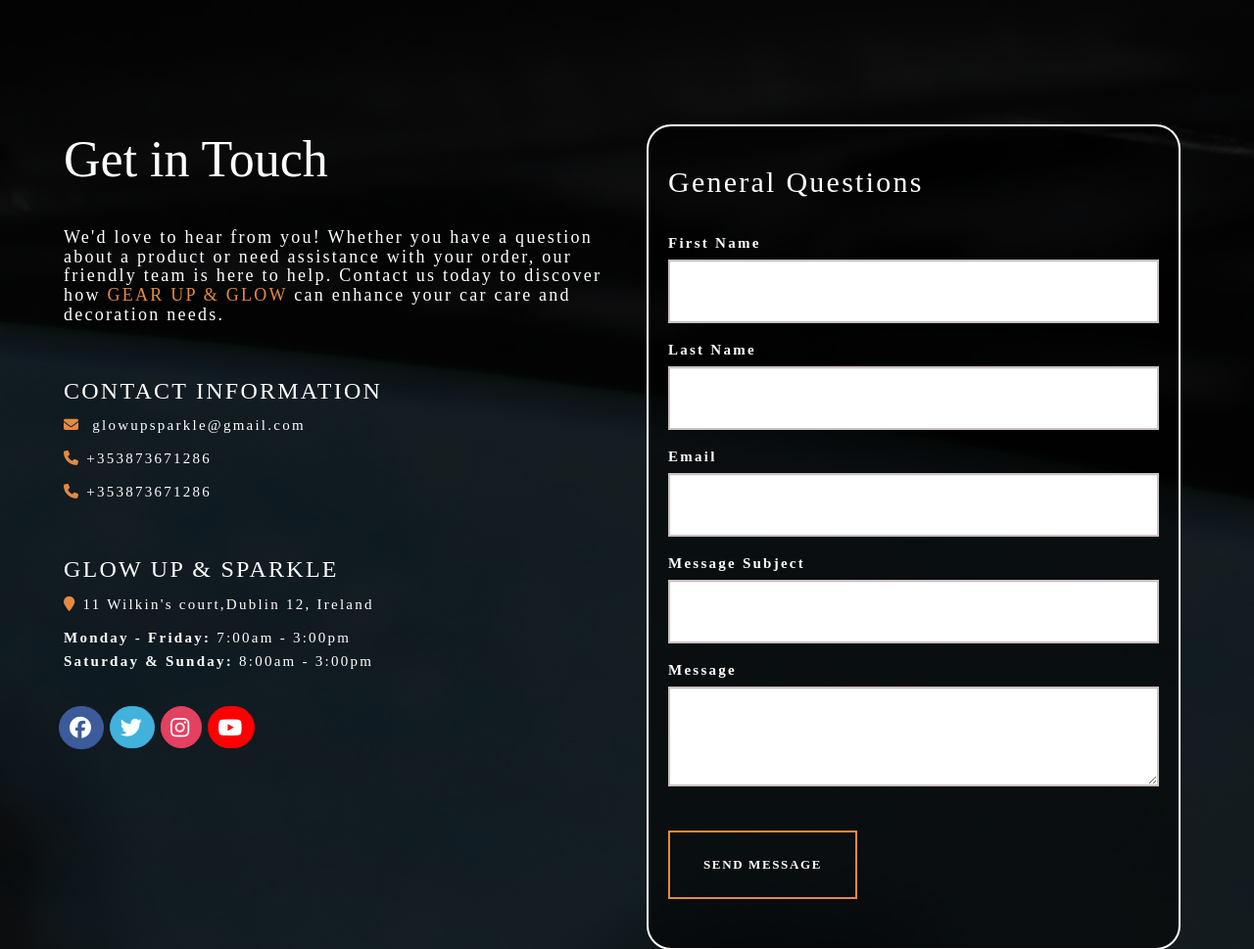
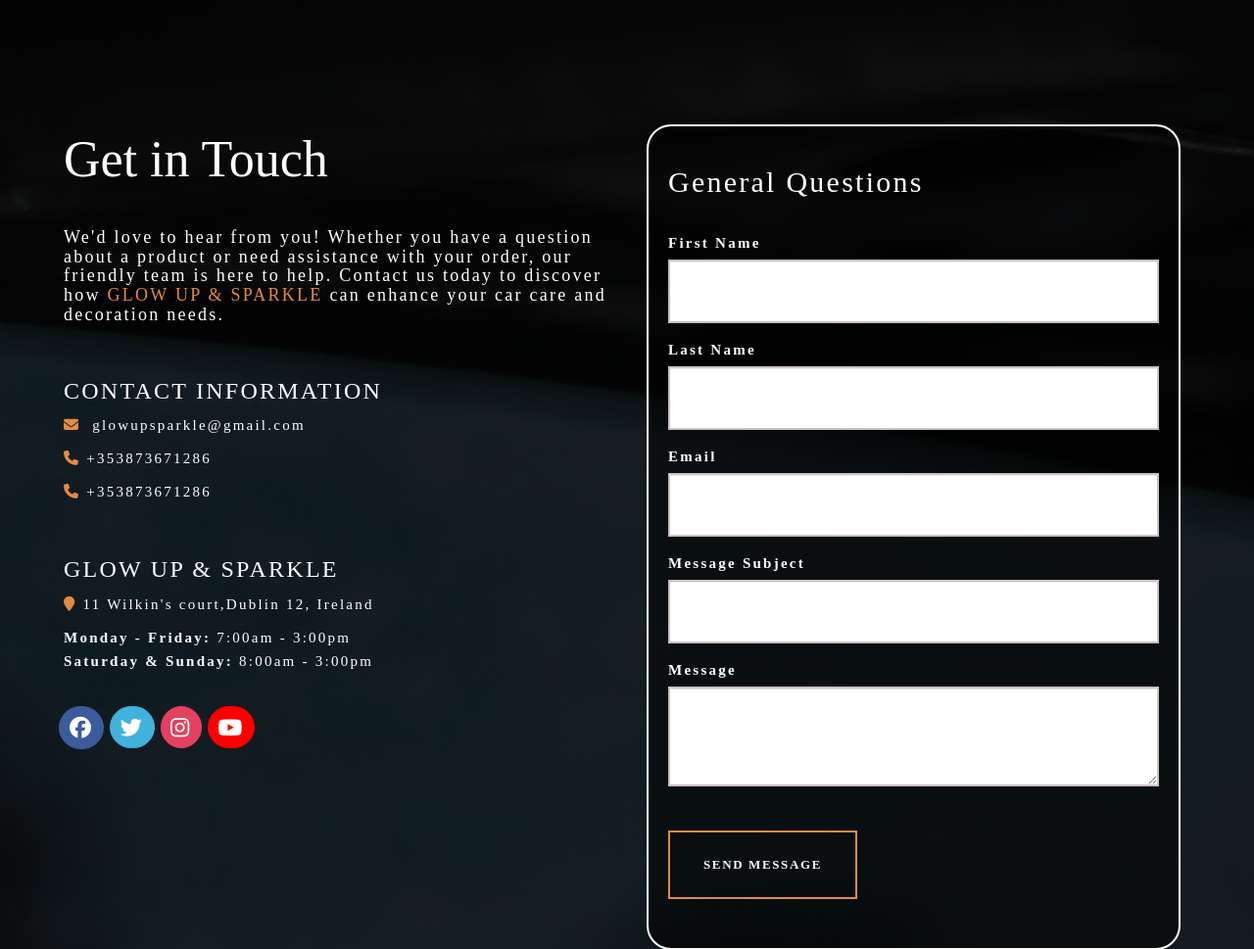
Before and after one commit to Chris4891/CI-PP5-GlowUpAndSparkle, a Django app: page /contact/ in a window 1280 px wide. Shown: the part 646-1615 px from the top of the page at 98% size. Run offline with Django 3.2, Linux system fonts and the light colour scheme; parts of the project's set-up code (start-up, migrations or seed data) failed here and were passed over; some libraries are stand-ins or nearby versions.

Commit message:
Update contact.html

```diff
--- a/store/templates/contact.html
+++ b/store/templates/contact.html
@@ -23,7 +23,7 @@
     <div class="row contact1 ">
         <div class="fadeInleft col-md-6" style="color:white !important;padding: 10px;">
             <h1>Get in Touch</h1><br>
-            <h4>We'd love to hear from you! Whether you have a question about a product or need assistance with your order, our friendly team is here to help. Contact us today to discover how <span class="orange">GEAR UP & GLOW</span> can enhance your car care and decoration needs.
+            <h4>We'd love to hear from you! Whether you have a question about a product or need assistance with your order, our friendly team is here to help. Contact us today to discover how <span class="orange">GLOW UP & SPARKLE</span> can enhance your car care and decoration needs.
             </h4><br>
             <h3 >CONTACT INFORMATION</h3>
             <p><a  style="color:white !important;"href="mailto:glowupsparkle@gmail.com"><i class="orange fa fa-envelope">&nbsp</i> glowupsparkle@gmail.com</a></p>
```
